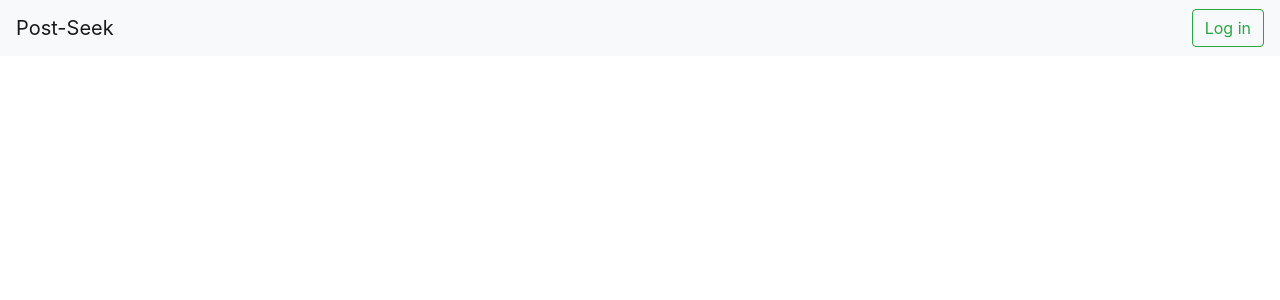
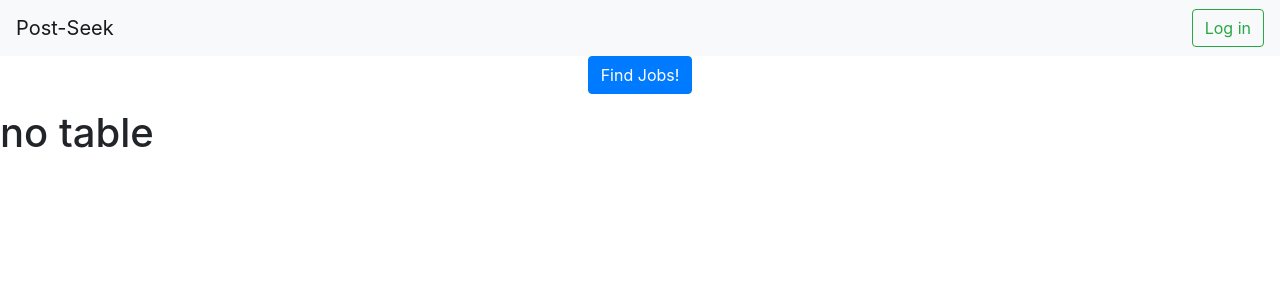
Before and after one commit to jimmy12201/Post-Seek, a React app in the folder frontend/: page / in a window 1280 px wide. Shown: the top 300 px of the page. Built offline with nearby package versions, Linux system fonts and the light colour scheme.

Commit message:
Add TableComponent

```diff
--- a/frontend/src/App.js
+++ b/frontend/src/App.js
@@ -1,11 +1,12 @@
 import React, { Component } from 'react';
 import HeaderComponent from './Components/HeaderComponent';
-
+import HomeComponent from './Components/HomeComponent';
 class App extends Component {
   render() {
     return (
       <div>
         <HeaderComponent />
+        <HomeComponent/>
       </div>
     );
   }
--- /dev/null
+++ b/frontend/src/Components/HomeComponent.js
@@ -0,0 +1,46 @@
+import React, { Component } from 'react';
+import { Button, FormGroup, FormControl, FormLabel } from "react-bootstrap";
+import TableComponent from './TableComponent'
+
+class HomeComponent extends Component {
+    constructor(props) {
+        super (props);
+
+        this.state = {
+            viewTable: false
+        };
+    }
+
+    render() {
+
+        const viewTable = this.state.viewTable;
+        let table;
+
+        if (viewTable) {
+            table =  <TableComponent/>
+        } else {
+            table = <h1>no table</h1>
+        }
+
+
+        return (
+            <div>
+                <div class="form-group">
+                    <div class="d-flex justify-content-center">
+                        <button id="singlebutton" name="singlebutton" class="btn btn-primary"
+                        onClick={() => this.setState({viewTable: !this.state.viewTable})}>
+                        Find Jobs!
+                        </button>
+                    </div>
+                </div>
+
+                {table}
+            </div>
+
+
+
+        );
+    }
+}
+
+export default HomeComponent;
--- /dev/null
+++ b/frontend/src/Components/TableComponent.js
@@ -0,0 +1,46 @@
+import React, { Component } from 'react';
+import { Table } from 'react-bootstrap';
+
+class TableComponent extends Component {
+    constructor(props) {
+        super(props);
+    }
+
+    render() {
+        return(
+            <div>
+                <Table striped bordered hover size="sm">
+                <thead>
+                    <tr>
+                    <th>#</th>
+                    <th>First Name</th>
+                    <th>Last Name</th>
+                    <th>Username</th>
+                    </tr>
+                </thead>
+                <tbody>
+                    <tr>
+                    <td>1</td>
+                    <td>Mark</td>
+                    <td>Otto</td>
+                    <td>@mdo</td>
+                    </tr>
+                    <tr>
+                    <td>2</td>
+                    <td>Jacob</td>
+                    <td>Thornton</td>
+                    <td>@fat</td>
+                    </tr>
+                    <tr>
+                    <td>3</td>
+                    <td colSpan="2">Larry the Bird</td>
+                    <td>@twitter</td>
+                    </tr>
+                </tbody>
+                </Table>;
+            </div>
+        )
+    }
+}
+
+export default TableComponent;
```
